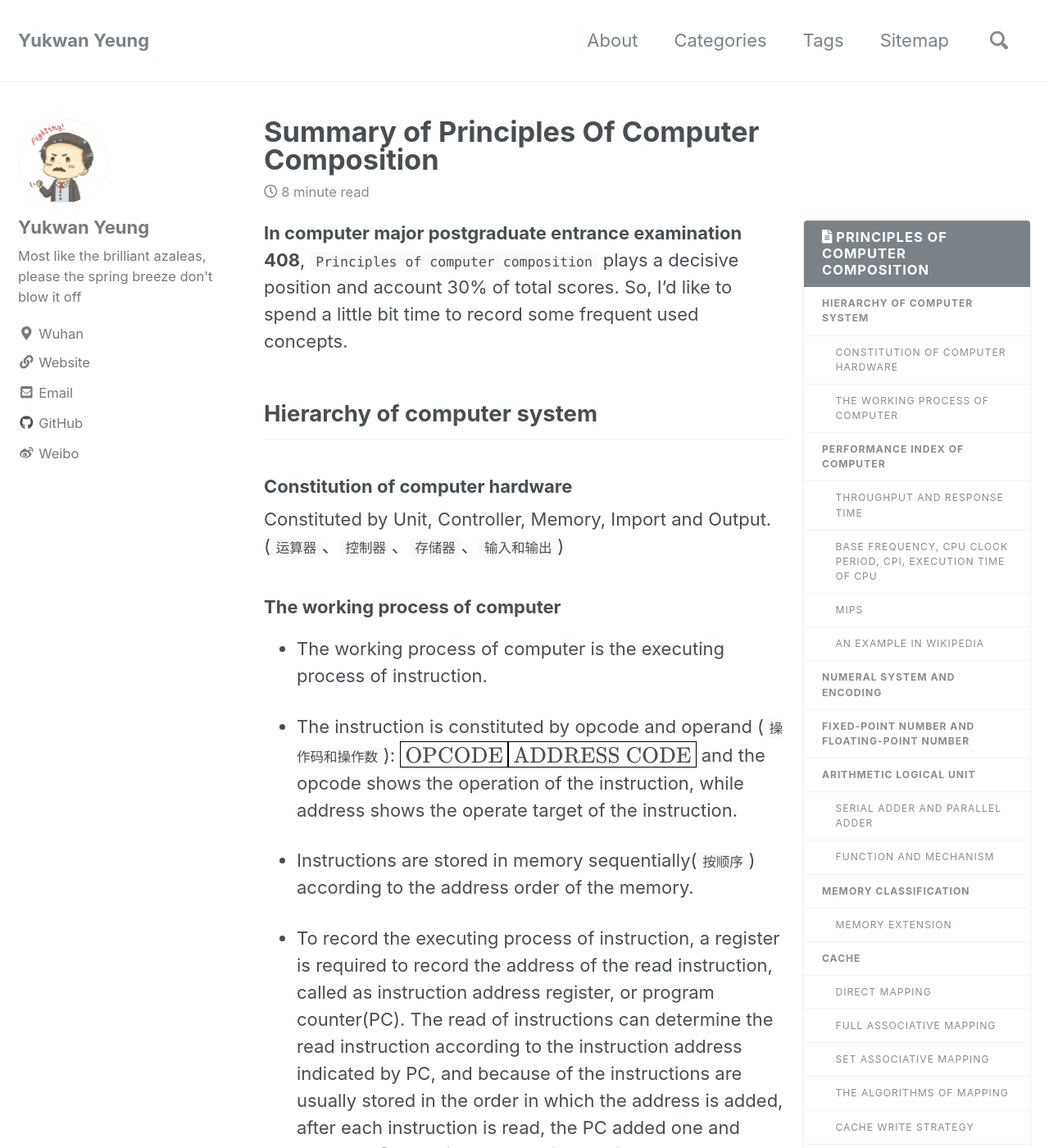
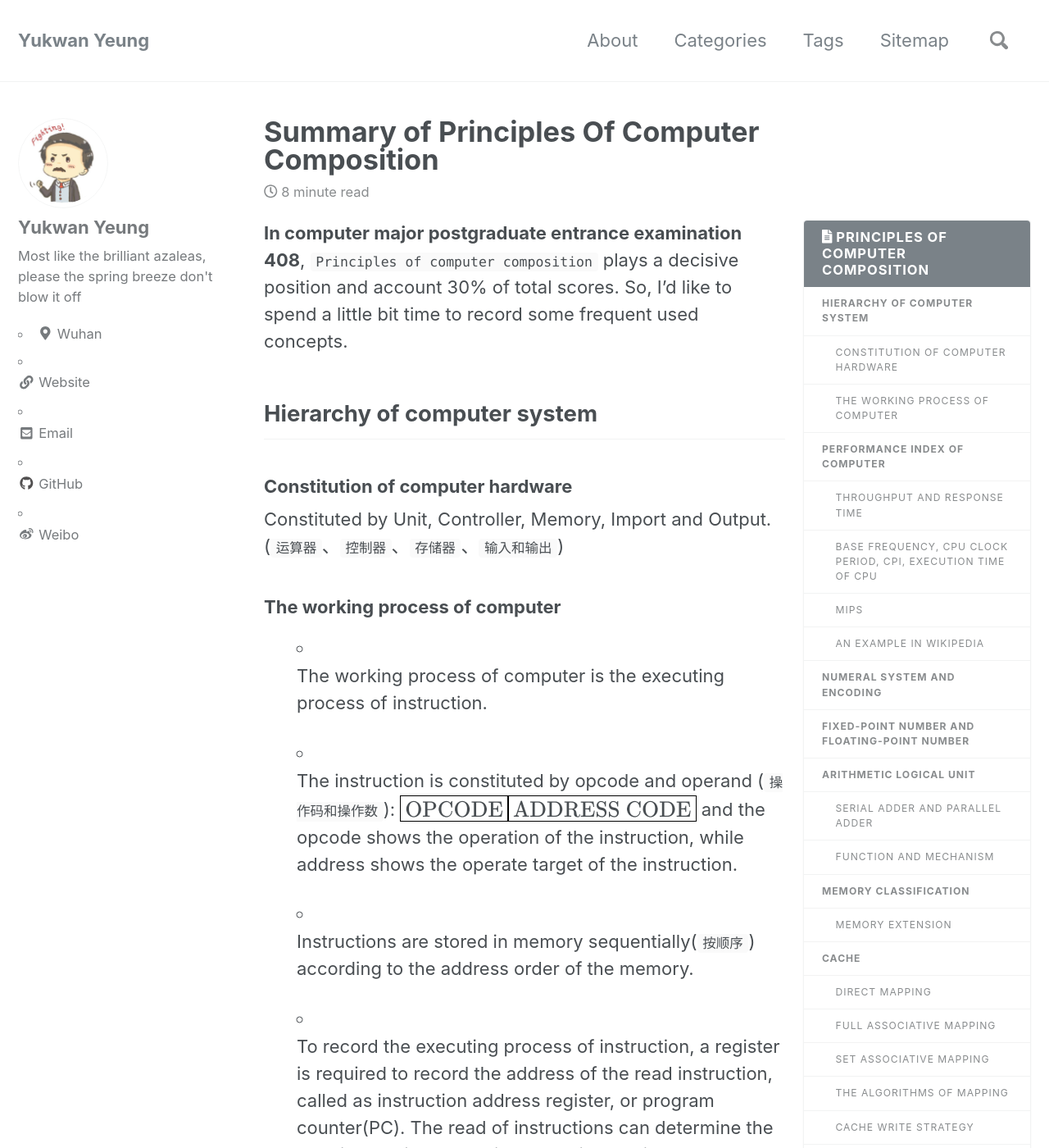
Before and after one commit to YuunYang/blog, a Jekyll site: the page built from _posts/2018-08-01-principles-of-computer-composition.md, in a window 1280 px wide and 1400 px high. Shown: the whole window at 82% size. Built offline with Jekyll 4.4.1, drawn with Linux system fonts in a browser that asks for light colours; nearby versions of some CDN libraries; formulas are drawn with MathJax 3; comment, search, counter and statistics services are not loaded.

Commit message:
li style

```diff
--- a/_sass/minimal-mistakes/_base.scss
+++ b/_sass/minimal-mistakes/_base.scss
@@ -193,6 +193,8 @@ hr {
 ul li,
 ol li {
   margin-bottom: 0.5em;
+  list-style: circle;
+  list-style-position: inside;
 }
 
 li ul,
```
